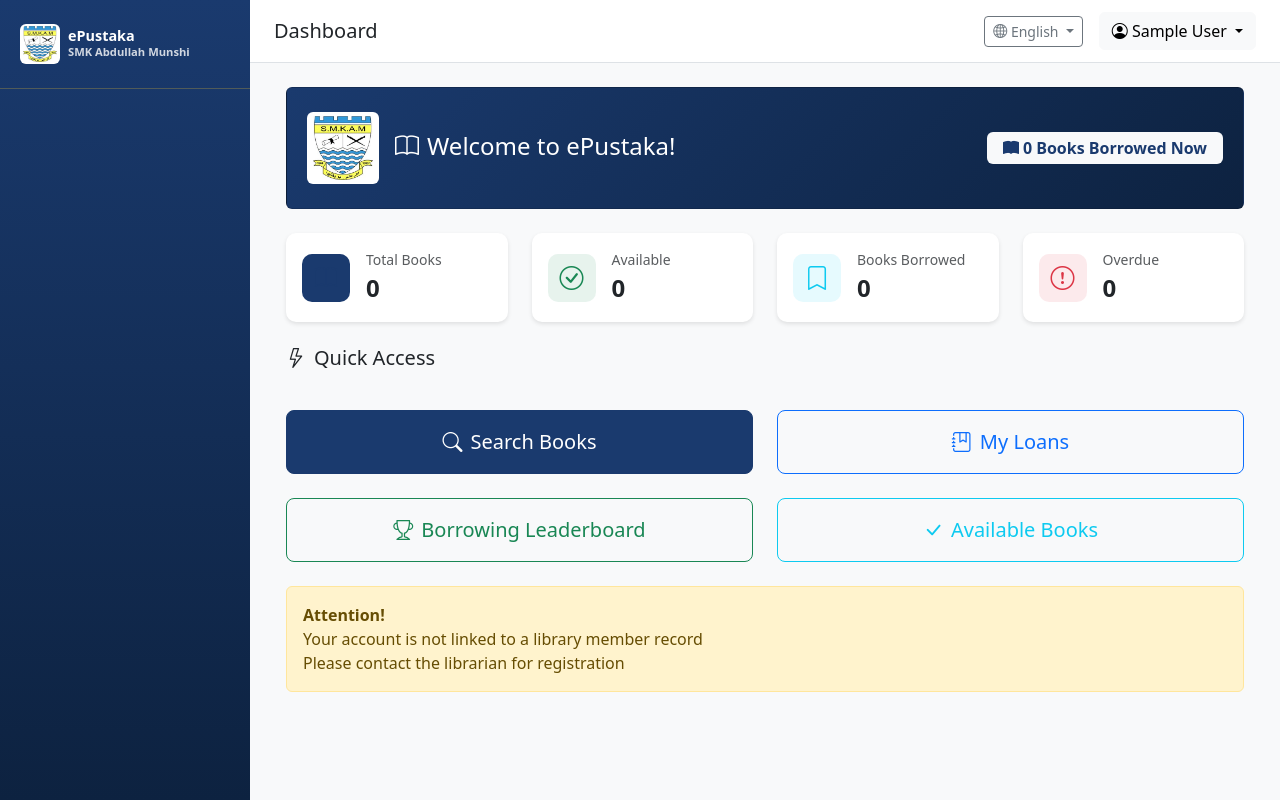
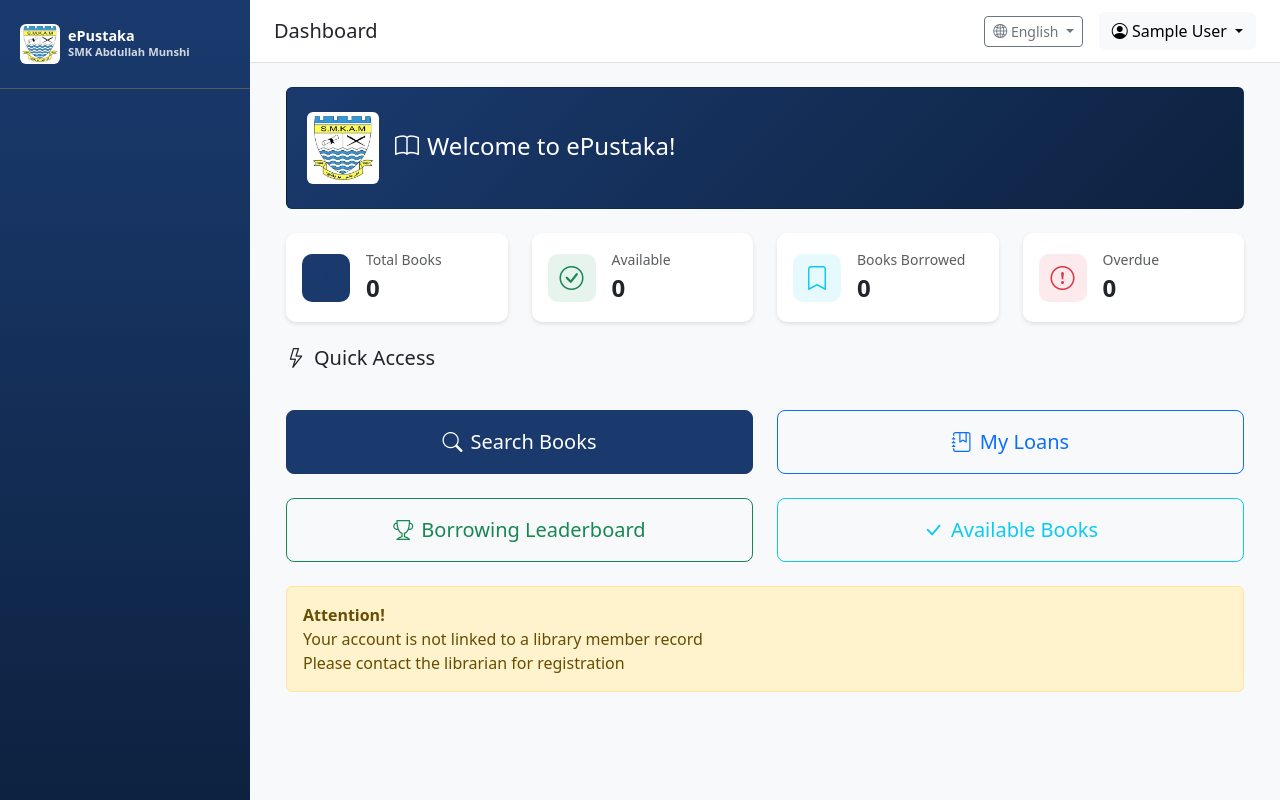
Before and after one commit to Zaphyrzan/ePustaka-Munshi, a Flask app: page /student/ in a window 1280 px wide. Run offline with Flask 3, Linux system fonts and the light colour scheme; the visitor is signed in with stand-in values (Sample User, id 1); data that the repository does not hold is empty.

Commit message:
UI: remove student 'Books Borrowed Now' badge; capitalize 'Books' in catalog listing

```diff
--- a/app/templates/catalog/index.html
+++ b/app/templates/catalog/index.html
@@ -32,7 +32,7 @@
 
 <!-- Actions -->
 <div class="d-flex flex-column flex-md-row justify-content-between align-items-start align-items-md-center gap-2 mb-3">
-    <p class="text-muted mb-0">Showing {{ books.items|length }} of {{ books.total }} books</p>
+    <p class="text-muted mb-0">Showing {{ books.items|length }} of {{ books.total }} {{ t('books') }}</p>
     {% if current_user.can(8) %}
     <a href="{{ url_for('catalog.add_book') }}" class="btn btn-primary w-100 w-md-auto">
         <i class="bi bi-plus-circle"></i> Add Book
--- a/app/templates/student/index.html
+++ b/app/templates/student/index.html
@@ -28,10 +28,8 @@
                                 {% endif %}
                             </p>
                         </div>
+                        <!-- Removed the 'Books Borrowed Now' badge per UX request -->
                         <div class="col-12 col-md-auto d-flex justify-content-center justify-content-md-end">
-                            <span class="badge bg-light text-primary fs-6 fs-md-5 px-3 py-2">
-                                <i class="bi bi-book-fill me-1"></i>{{ books_read }} {{ t('books_borrowed_now') }}
-                            </span>
                         </div>
                     </div>
                 </div>
```
